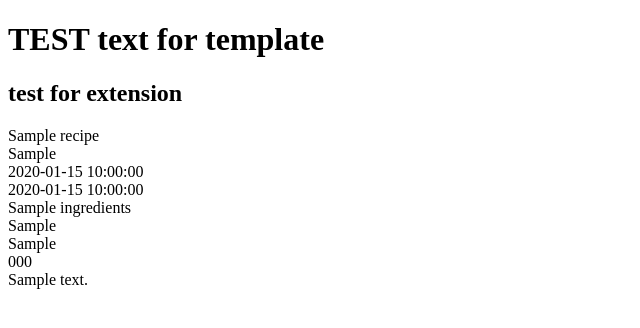
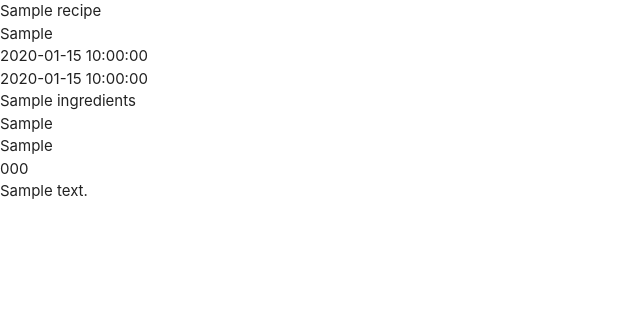
Before and after one commit to Code-Institute-Submissions/Code-Institute-Submissions-SuperGibbon-MS3, a Flask app: page / in a window 1280 px wide. Shown: the top 328 px of the page, without its empty margins (0-640 px from the left). Run offline with Flask 2, Linux system fonts and the light colour scheme; a database or web service that is not in the repository returns one stand-in record (values such as "Sample title"); some libraries are stand-ins or nearby versions.

Commit message:
Create static files, connect materialize

```diff
--- a/templates/base.html
+++ b/templates/base.html
@@ -4,11 +4,22 @@
     <meta charset="UTF-8">
     <meta http-equiv="X-UA-Compatible" content="IE=edge">
     <meta name="viewport" content="width=device-width, initial-scale=1.0">
+    <link rel="stylesheet" href="https://cdnjs.cloudflare.com/ajax/libs/materialize/1.0.0/css/materialize.min.css" type="text/css">
+    <link href="https://fonts.googleapis.com/icon?family=Material+Icons" rel="stylesheet" type="text/css">
+    <link rel="stylesheet" href="{{url_for('static', filename='css/style.css') }}" type="text/css">
+    {% block styles %}
+    {% endblock %}
     <title>Cook Book</title>
 </head>
 <body>
-    <h1>TEST text for template</h1>
+
     {% block content %}
+    {% endblock %}
+
+    <script src="https://code.jquery.com/jquery-3.6.0.min.js" integrity="sha256-/xUj+3OJU5yExlq6GSYGSHk7tPXikynS7ogEvDej/m4=" crossorigin="anonymous"></script>
+    <script src="https://cdnjs.cloudflare.com/ajax/libs/materialize/1.0.0/js/materialize.min.js"></script>
+    <script src="{{ url_for('static', filename= 'js/script.js') }}"></script>
+    {% block scripts %}
     {% endblock %}
 </body>
 </html>
--- a/templates/recipes.html
+++ b/templates/recipes.html
@@ -1,6 +1,5 @@
 {% extends "base.html" %}
 {% block content %}
-    <h2>test for extension</h2>
 
     {% for recipe in recipes %}
         {{ recipe.recipe_name }}<br>
```
Also changed, not shown: README.md, static/css/style.css (added), static/js/script.js (added).
